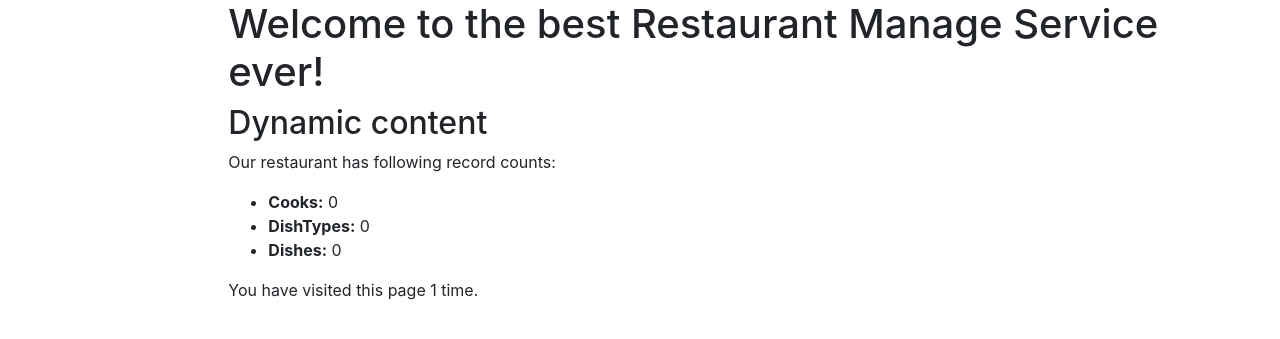
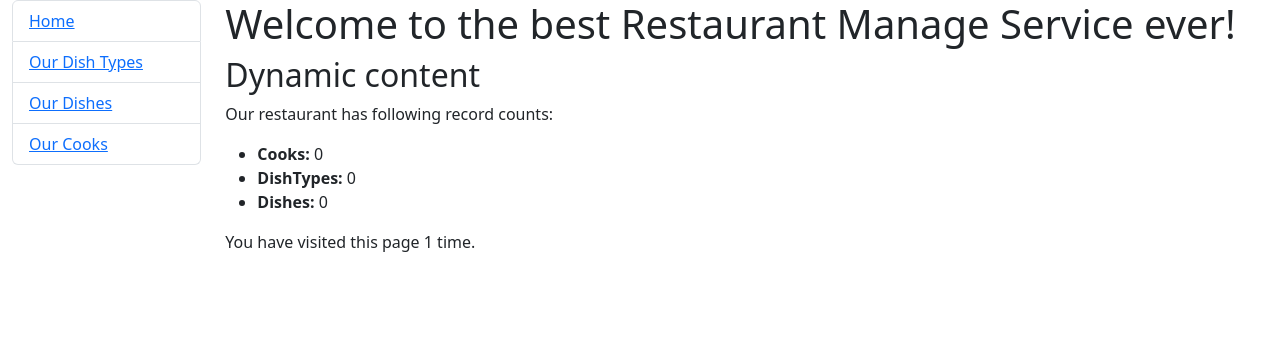
Before and after one commit to KristianYe/restaurant-kitchen, a Django app: page / in a window 1280 px wide. Shown: the top 339 px of the page. Run offline with Django 4.2, Linux system fonts and the light colour scheme; data that the repository does not hold is empty.

Commit message:
added sidebar

```diff
--- a/templates/base.html
+++ b/templates/base.html
@@ -5,9 +5,9 @@
     {% block title %}<title>Restaurant management</title>{% endblock %}
     <meta charset="utf-8">
     <meta name="viewport" content="width=device-width, initial-scale=1">
-    <link rel="stylesheet"
-          href="https://cdn.jsdelivr.net/npm/bootstrap@4.5.3/dist/css/bootstrap.min.css"
-          integrity="sha384-TX8t27EcRE3e/ihU7zmQxVncDAy5uIKz4rEkgIXeMed4M0jlfIDPvg6uqKI2xXr2"
+    <link href="https://cdn.jsdelivr.net/npm/bootstrap@5.3.2/dist/css/bootstrap.min.css"
+          rel="stylesheet"
+          integrity="sha384-T3c6CoIi6uLrA9TneNEoa7RxnatzjcDSCmG1MXxSR1GAsXEV/Dwwykc2MPK8M2HN"
           crossorigin="anonymous">
     <!-- Add additional CSS in static file -->
     {% load static %}
@@ -17,7 +17,11 @@
 <body>
 <div class="container-fluid">
   <div class="row">
-    <div class="col-sm-2"></div>
+    <div class="col-sm-2">
+      {% block sidebar %}
+      	{% include "includes/sidebar.html" %}
+      {% endblock %}
+    </div>
     <div class="col-sm-10">
        {% block content %}{% endblock %}
     </div>
--- /dev/null
+++ b/templates/includes/sidebar.html
@@ -0,0 +1,6 @@
+<ul class="sidebar-nav list-group">
+  <li class="list-group-item"><a href="{% url 'kitchen:index' %}">Home</a></li>
+  <li class="list-group-item"><a href="{% url 'kitchen:dish-type-list' %}">Our Dish Types</a></li>
+  <li class="list-group-item"><a href="{% url 'kitchen:dish-list' %}">Our Dishes</a></li>
+  <li class="list-group-item"><a href="{% url 'kitchen:cook-list' %}">Our Cooks</a></li>
+</ul>
```
